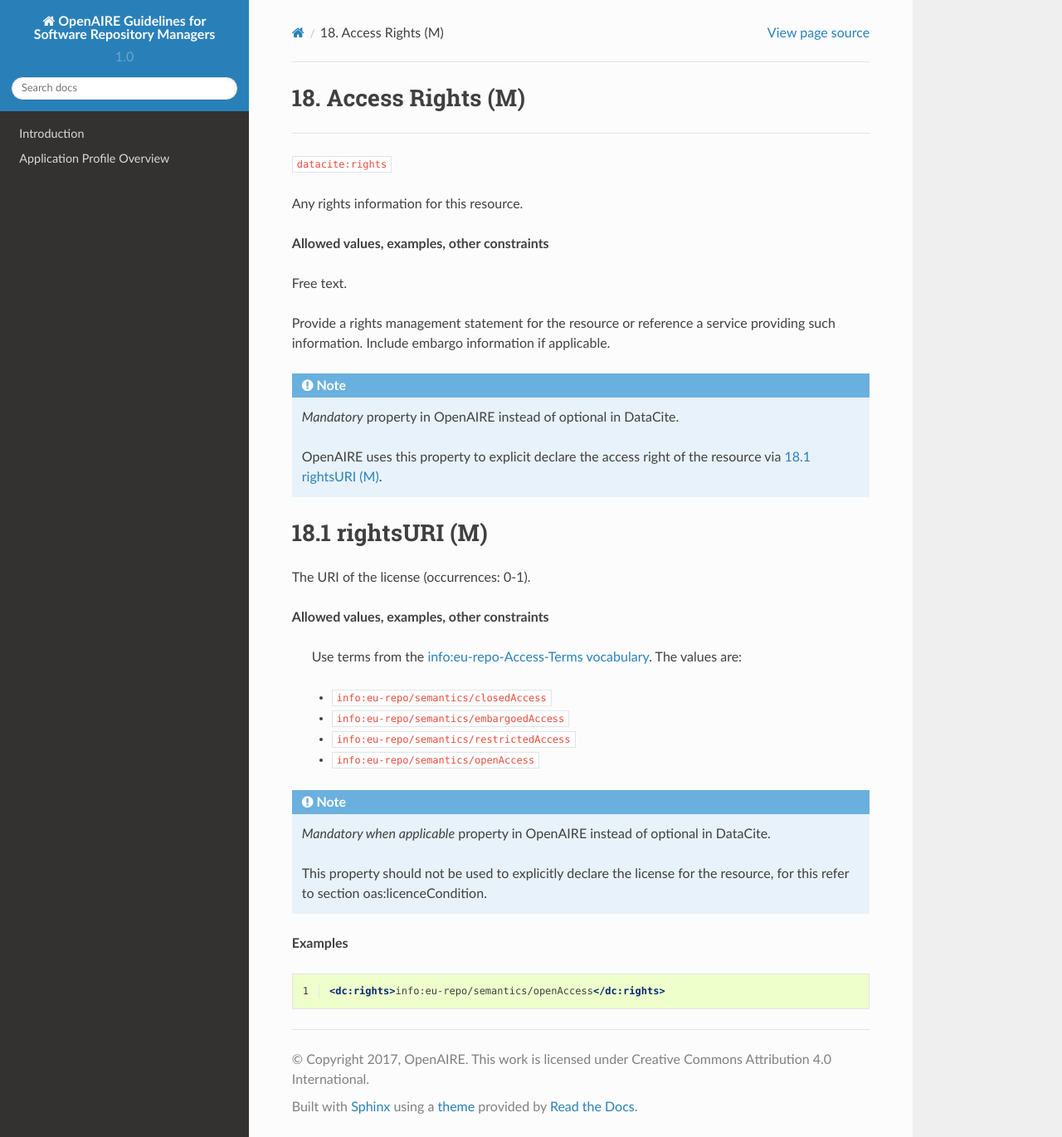
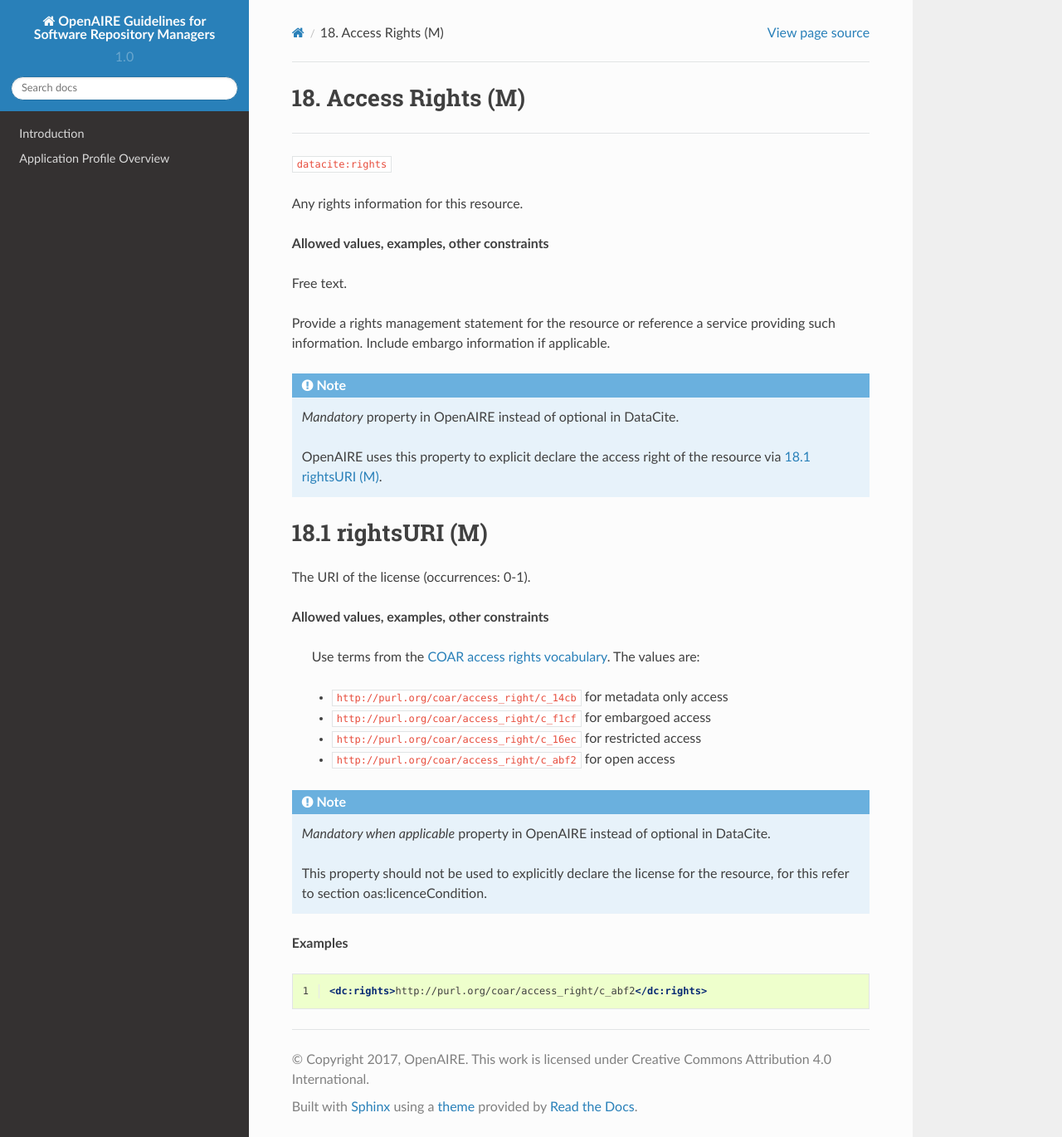
Before and after one commit to mirima2/other_products_guidelines, a Sphinx documentation site: the page built from docs/source/field_access_rights.rst, in a window 1280 px wide and 1370 px high. Shown: the whole window at 83% size. Built offline with Sphinx 7.4.7 and the Read the Docs theme 2.0.0, drawn with Linux system fonts in a browser that asks for light colours.

Commit message:
no more info:eu-repo in the guidelines

```diff
--- a/docs/source/field_access_rights.rst
+++ b/docs/source/field_access_rights.rst
@@ -31,12 +31,12 @@ The URI of the license (occurrences: 0-1).
 **Allowed values, examples, other constraints**
 
 
-   Use terms from the `info:eu-repo-Access-Terms vocabulary <http://purl.org/eu-repo/semantics/#info-eu-repo-AccessRights>`_. The values are:
+   Use terms from the `COAR access rights vocabulary <http://vocabularies.coar-repositories.org/documentation/access_rights/>`_. The values are:
 
-   * ``info:eu-repo/semantics/closedAccess``
-   * ``info:eu-repo/semantics/embargoedAccess``
-   * ``info:eu-repo/semantics/restrictedAccess``
-   * ``info:eu-repo/semantics/openAccess``
+   * ``http://purl.org/coar/access_right/c_14cb`` for metadata only access
+   * ``http://purl.org/coar/access_right/c_f1cf`` for embargoed access
+   * ``http://purl.org/coar/access_right/c_16ec`` for restricted access
+   * ``http://purl.org/coar/access_right/c_abf2`` for open access
 
 
 
@@ -53,4 +53,4 @@ The URI of the license (occurrences: 0-1).
 .. code-block:: xml
    :linenos:
 
-   <dc:rights>info:eu-repo/semantics/openAccess</dc:rights>
+   <dc:rights>http://purl.org/coar/access_right/c_abf2</dc:rights>
--- a/docs/source/field_research_community.rst
+++ b/docs/source/field_research_community.rst
@@ -10,7 +10,7 @@ Identifiers of the community for which the research product is of interest.
 
 .. note::
 
-   These must be globally unique identifiers and must be expressed using the format: ``info:eu-repo/OAC/community_name/sub_community_name/...``
+   These must be globally unique identifiers and must be expressed using the format: ``http://openaire/community/community_name/sub_community_name/...``
 
 15.1 type (M)
 -------------------
@@ -28,5 +28,5 @@ Since we are talking about a community, the relationship mast be set to the Open
    :linenos:
 
    <relatedIdentifier relatedIdentifierType="OpenAIRE" relationType="IsRelevanTo">
-   		info:eu-repo/OAC/EGI
+   	http://openaire/community/DH-CH/PARTHENOS
    </relatedIdentifier>
```
